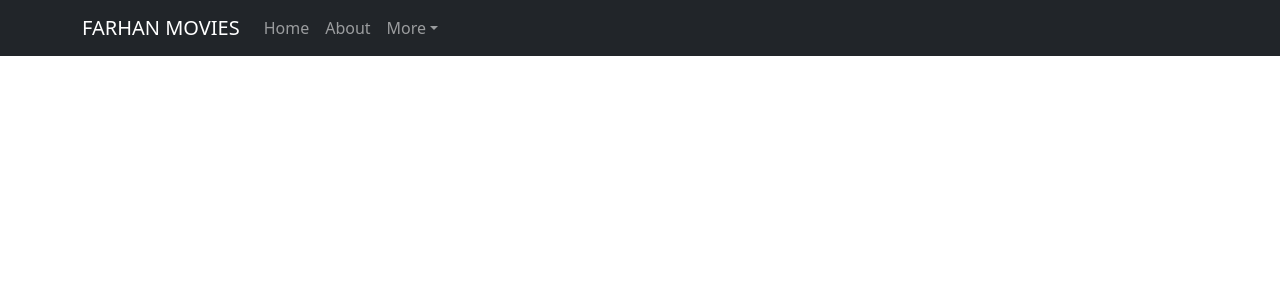
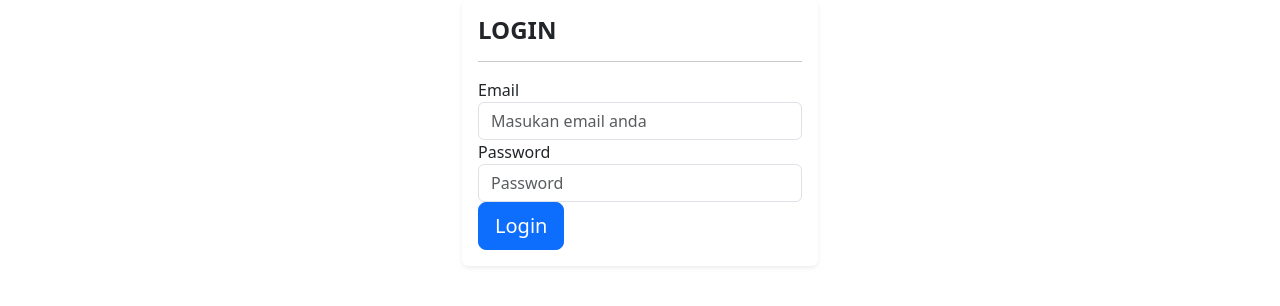
Before and after one commit to zidanfarhan23333333/FILMSEARCH, a React (Create React App) app: page /login in a window 1280 px wide. Shown: the top 306 px of the page. Built offline with nearby package versions, Linux system fonts and the light colour scheme.

Commit message:
fix routingan

```diff
--- a/api.js
+++ b/api.js
@@ -10,5 +10,5 @@ export const getMovieList = async () => {
 
 export const searchMovie = async (q) => {
   const search = await axios.get(q);
-  return;
+  return search;
 };
--- a/src/App.js
+++ b/src/App.js
@@ -1,16 +1,42 @@
 import NavigationBar from "./components/Film/NavigationBar";
 import Genres from "./pages/genres";
 import Home from "./pages/home";
+import Login from "./pages/login";
 import { BrowserRouter as Router, Routes, Route } from "react-router-dom";
 
 function App() {
   return (
     <>
-      <NavigationBar />
       <Router>
         <Routes>
-          <Route path="/home" element={<Home />} />
-          <Route path="/genres" element={<Genres />} />
+          <Route path="/login" element={<Login />} />
+          <Route
+            path="/"
+            element={
+              <>
+                <NavigationBar />
+                <Home />
+              </>
+            }
+          />
+          <Route
+            path="/home"
+            element={
+              <>
+                <NavigationBar />
+                <Home />
+              </>
+            }
+          />
+          <Route
+            path="/genres"
+            element={
+              <>
+                <NavigationBar />
+                <Genres />
+              </>
+            }
+          />
         </Routes>
       </Router>
     </>
--- a/src/api.js
+++ b/src/api.js
@@ -16,3 +16,11 @@ export const searchMovie = async (q) => {
   );
   return search.data;
 };
+
+// GANTI API GWE SEK GENRE NGISOR IKI MAU RUNG ONO FUNCTION E
+export const getMovieGenres = async () => {
+  const movie = await axios.get(
+    `${baseUrl}/movie/popular?&page=1&api_key=${apiKey}`
+  );
+  return movie.data.results;
+};
--- a/src/pages/genres/index.jsx
+++ b/src/pages/genres/index.jsx
@@ -1,4 +1,8 @@
-const Genres = () => {
+import { getMovieGenres } from "../../api";
+
+const Genres = async () => {
+  const result = await getMovieGenres()
+  console.log(result);
   return (
     <div>
       <h1>GENRES</h1>
--- /dev/null
+++ b/src/pages/login/index.jsx
@@ -0,0 +1,67 @@
+import React, { useState } from "react";
+
+function Login() {
+  const [email, setEmail] = useState("");
+  const [password, setPassword] = useState("");
+  const [error, setError] = useState(null);
+
+  const handleSubmit = (event) => {
+    event.preventDefault();
+    if (!email || !password) {
+      setError("Silakan isi email dan password");
+    } else if (email !== "admin@example.com" || password !== "password") {
+      setError("Email atau password tidak valid");
+    } else {
+      // Login berhasil, simpan token di local storage
+      localStorage.setItem("token", "your-token");
+      // Redirect ke halaman dashboard
+      window.location.href = "/dashboard";
+    }
+  };
+
+  return (
+    <div className="container">
+      <div className="row justify-content-center">
+        <div className="col-md-4">
+          <div className="card border-0 rounded shadow-sm">
+            <div className="card-body">
+              <h4 className="fw-bold">LOGIN</h4>
+              <hr />
+              {error && <div className="alert alert-danger">{error}</div>}
+              <form onSubmit={handleSubmit} className="flex">
+                <div className="form-group">
+                  <label for="exampleInputEmail1">Email</label>
+                  <input
+                    type="email"
+                    className="form-control"
+                    value={email}
+                    onChange={(event) => setEmail(event.target.value)}
+                    placeholder="Masukan email anda"
+                  />
+                </div>
+                <div className="form-group">
+                  <label for="exampleInputPassword1">Password</label>
+                  <input
+                    type="password"
+                    className="form-control"
+                    value={password}
+                    onChange={(event) => setPassword(event.target.value)}
+                    placeholder="Password"
+                  />
+                </div>
+                <button
+                  type="submit"
+                  className="btn btn-primary btn-lg btn-block"
+                >
+                  Login
+                </button>
+              </form>
+            </div>
+          </div>
+        </div>
+      </div>
+    </div>
+  );
+}
+
+export default Login;
```
Also changed, not shown: src/pages/home/index.jsx (line endings or trailing spaces).
